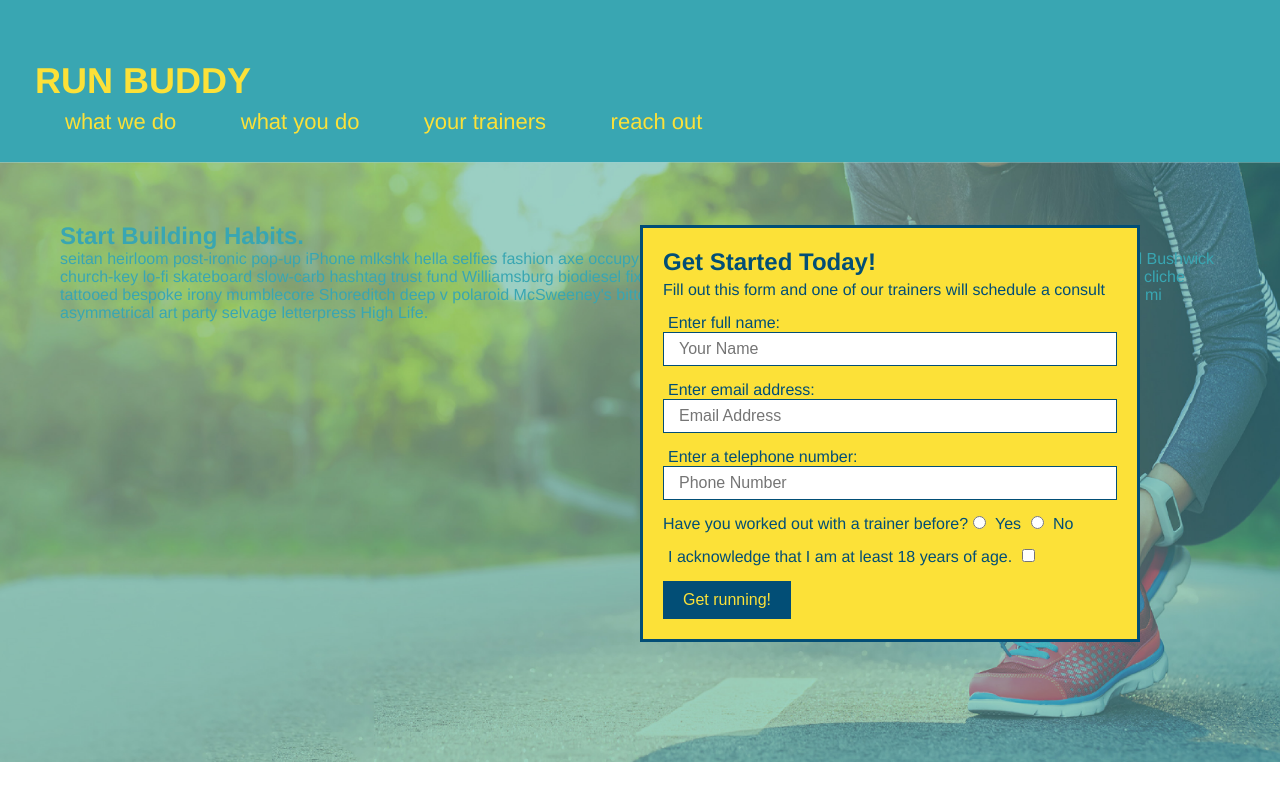
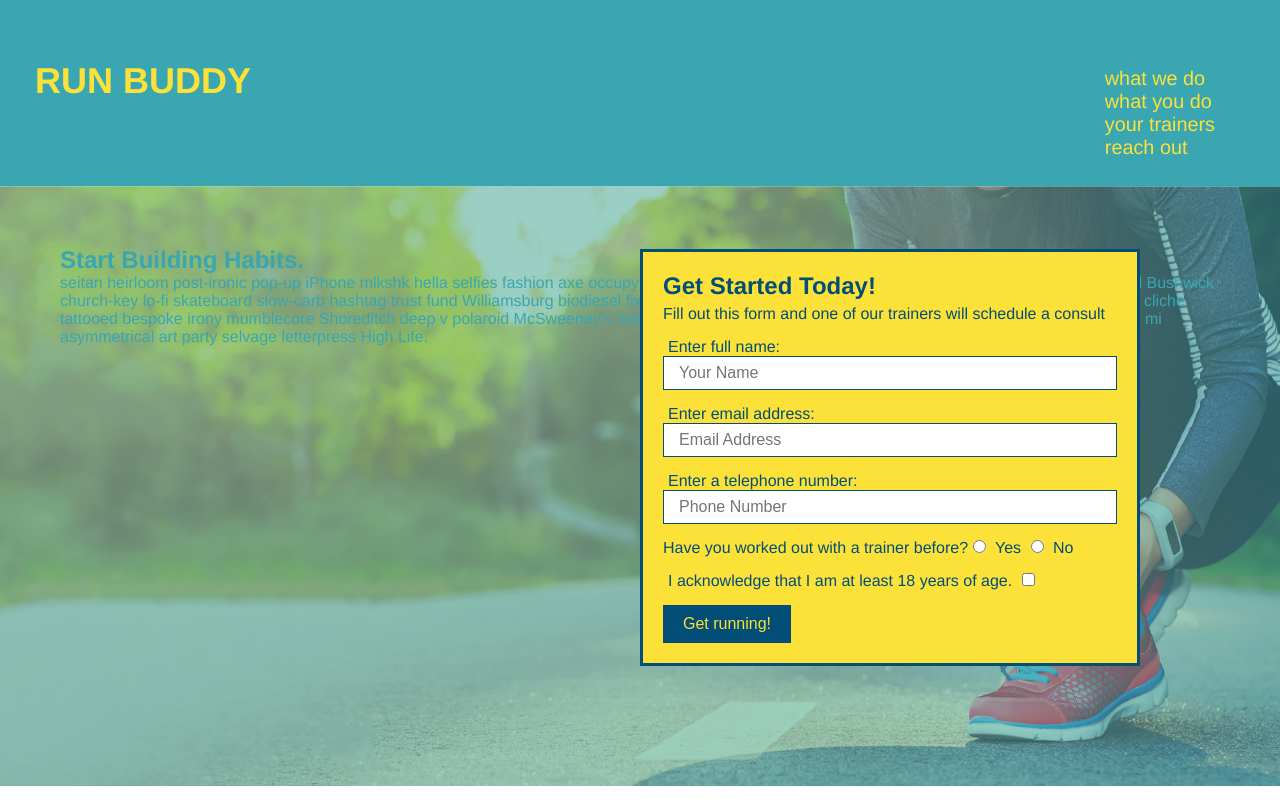
Before and after one commit to Voyagi99/run-buddy, a plain HTML site: page index.html in a window 1280 px wide. Shown: the top 800 px of the page. Drawn offline with Linux system fonts and the light colour scheme.

Commit message:
add flexbox to header

```diff
--- a/assets/style.css
+++ b/assets/style.css
@@ -13,6 +13,10 @@
   header {
     padding: 20px 35px;
     background-color: #39a6b2;
+    display: flex;
+    justify-content: space-between;
+    flex-wrap: wrap;
+
   }
   header h1 {
     font-weight: bold;
@@ -30,18 +34,21 @@
     color: #fce138;
   }
   header nav {
-  display: flex;
     margin: 7px 0;
-    justify-content: space-between;
-    flex-wrap: wrap;
+
   }
   header nav ul li {
-    display: inline;
+    display: flex;
+    flex-wrap: wrap;
+    justify-content: space-between;
+    align-items: center;
+    list-style: none;
+
   }
   header nav ul li a {
     margin: 0 30px;
     font-weight: lighter;
-    font-size: 22px;
+    font-size: 1.55vw;
   }
   footer {
     background: #fce138;
```
